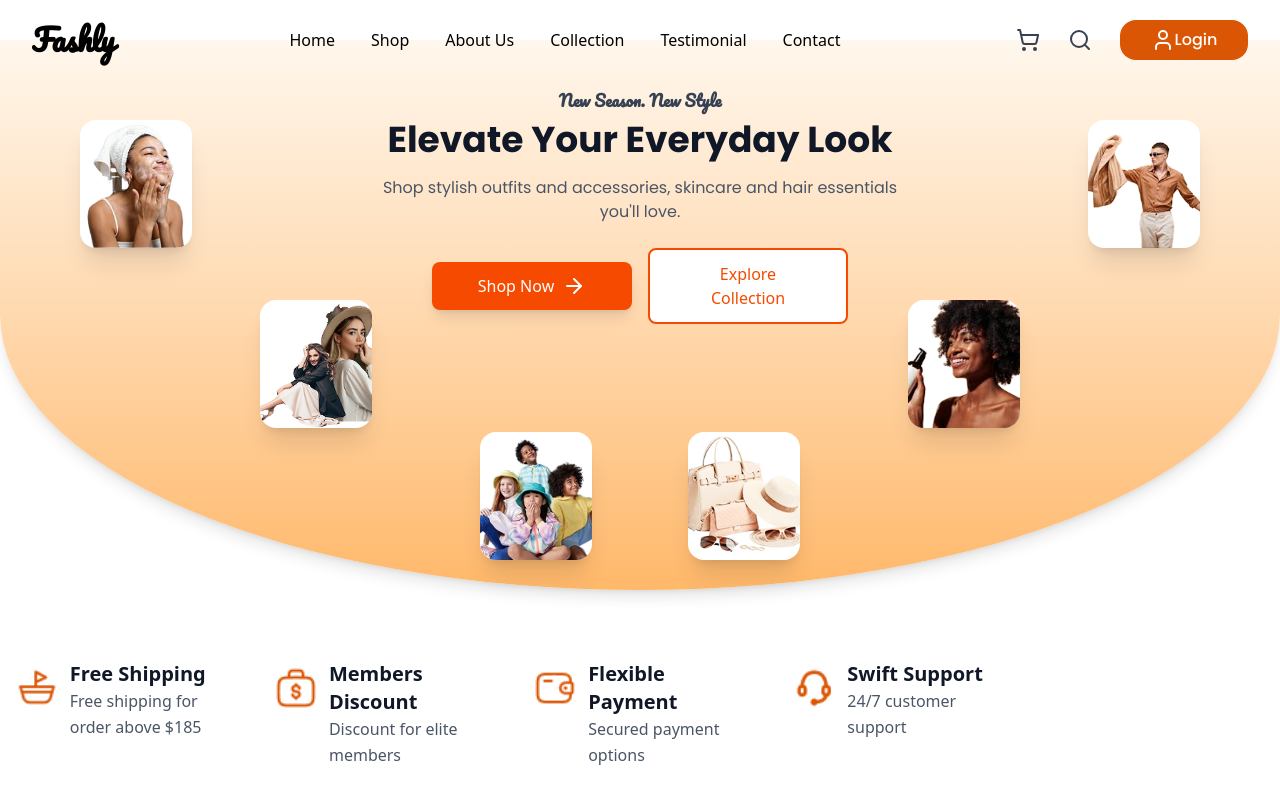
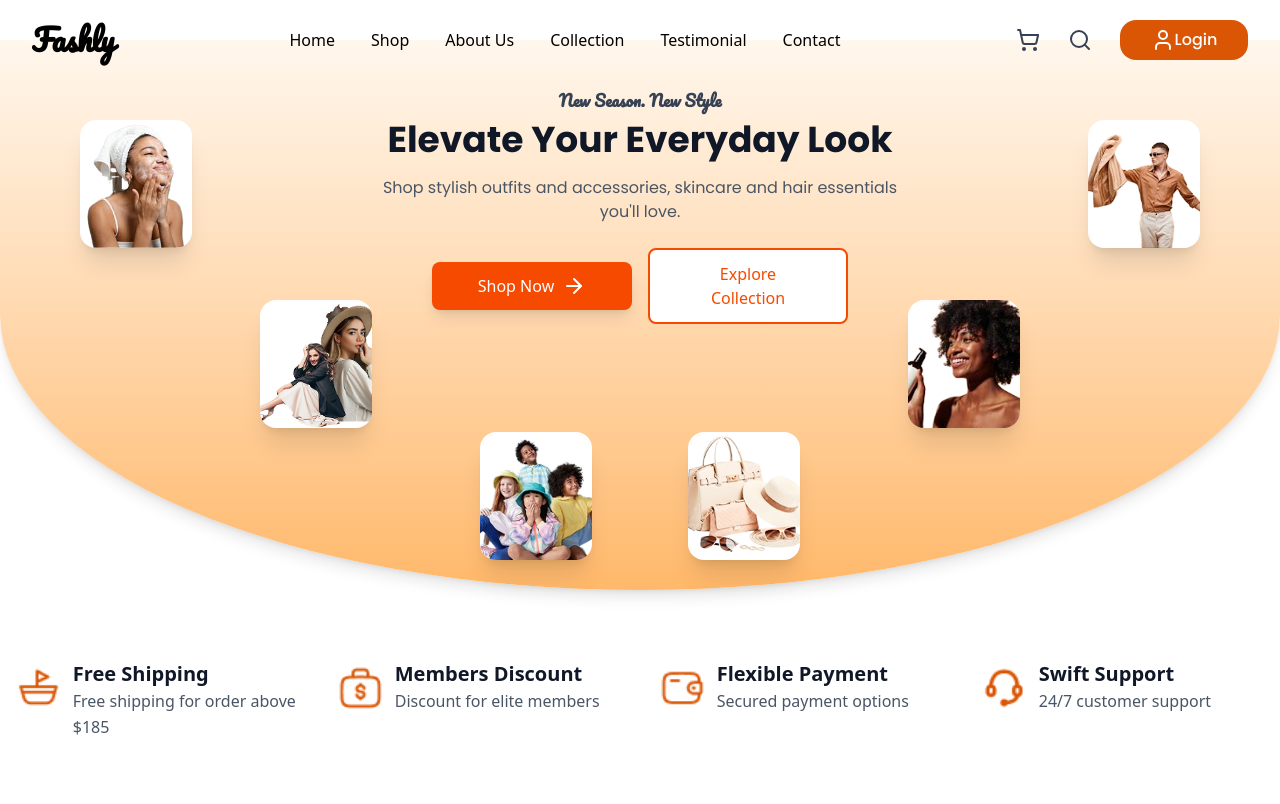
Before and after one commit to Danielazan/SirOnyedika, a React app: page / in a window 1280 px wide. Shown: the top 804 px of the page. Built offline with nearby package versions, Linux system fonts and the light colour scheme; the HTML template or start-up script is replaced by a standard one.

Commit message:
Hero section complete

```diff
--- a/src/components/Hero.jsx
+++ b/src/components/Hero.jsx
@@ -308,14 +308,14 @@ const Hero = () => {
       <div className="w-full bg-white py-6 md:py-8 px-4 md:mt-40">
         <div className="max-w-7xl mx-auto ">
           {/* Features Grid Container */}
-          <div className="grid md:grid-cols-5 grid-cols-1 gap-8 md:gap-12 ">
+          <div className="grid md:grid-cols-4 grid-cols-1 gap-10 md:gap-10 ">
             {features.map((feature) => (
               /* Individual Feature Card - Animates sequentially */
               <motion.div
                 key={feature.id}
                 initial={{ opacity: 0, y: 30 }}
                 whileInView={{ opacity: 1, y: 0 }}
-                viewport={{ once: true, margin: "-100px" }}
+                viewport={{ once: true, margin: "-50px" }}
                 transition={{
                   duration: 0.6,
                   delay: feature.delay,
```
